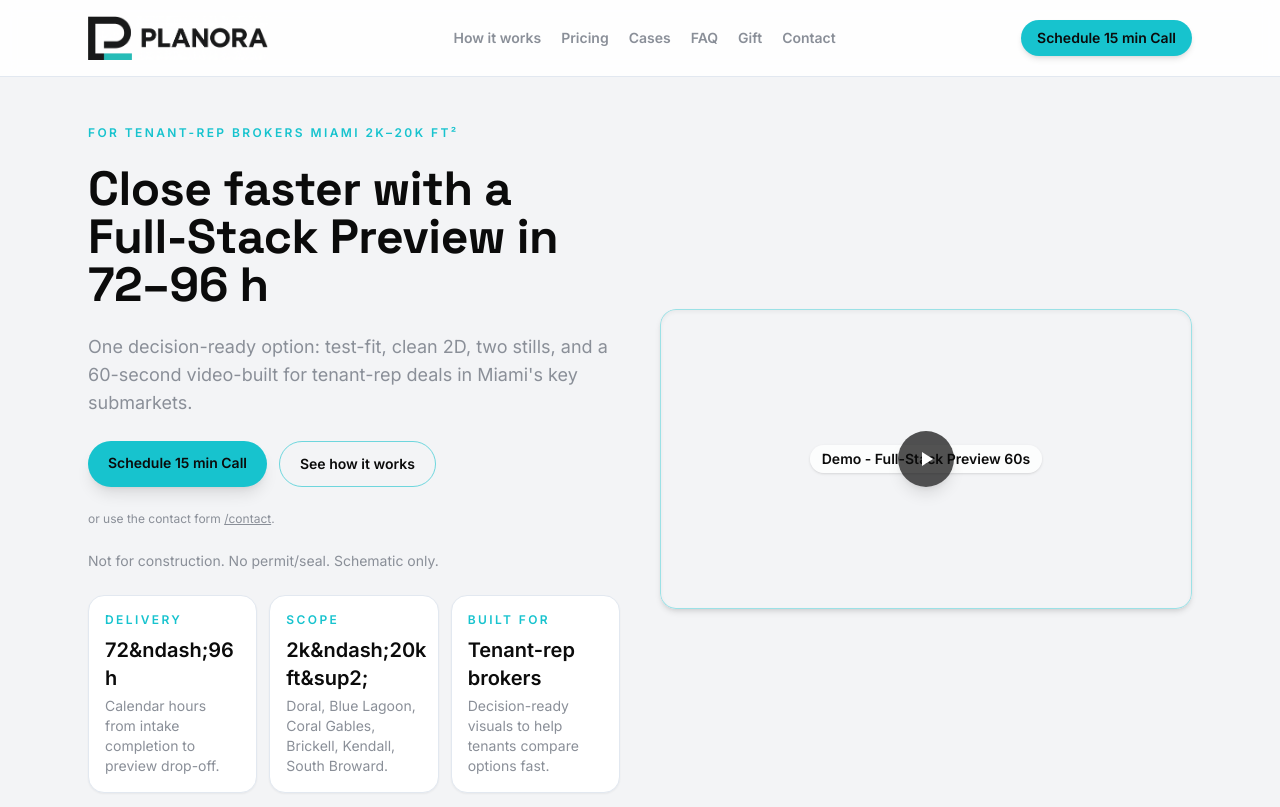
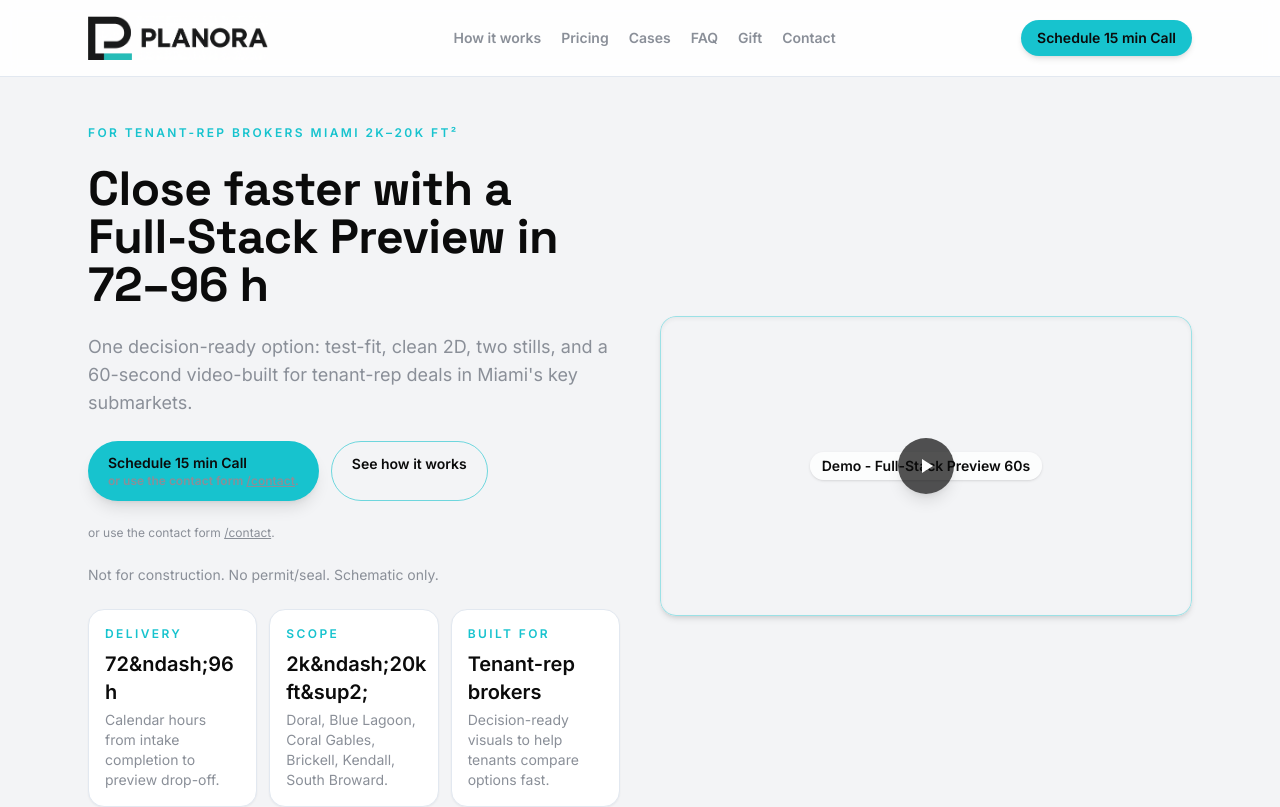
Before and after one commit to mategzg/Planora, a Next.js app: page / in a window 1280 px wide. Shown: the top 807 px of the page. Built offline with nearby package versions, Linux system fonts and the light colour scheme.

Commit message:
chore: add CTA fallback link

```diff
--- a/app/page.tsx
+++ b/app/page.tsx
@@ -48,6 +48,7 @@ export default function HomePage() {
               className="rounded-full bg-accent px-5 py-3 text-sm font-semibold text-ink shadow-lg transition duration-200 hover:-translate-y-0.5 hover:shadow-xl focus-visible:outline focus-visible:outline-2 focus-visible:outline-offset-2 focus-visible:outline-accent"
             >
               Schedule 15 min Call
+          <p className="text-xs text-muted">or use the contact form <Link href="/contact" className="underline">/contact</Link>.</p>
             </a>
             <Link
               href="/how-it-works"
```
